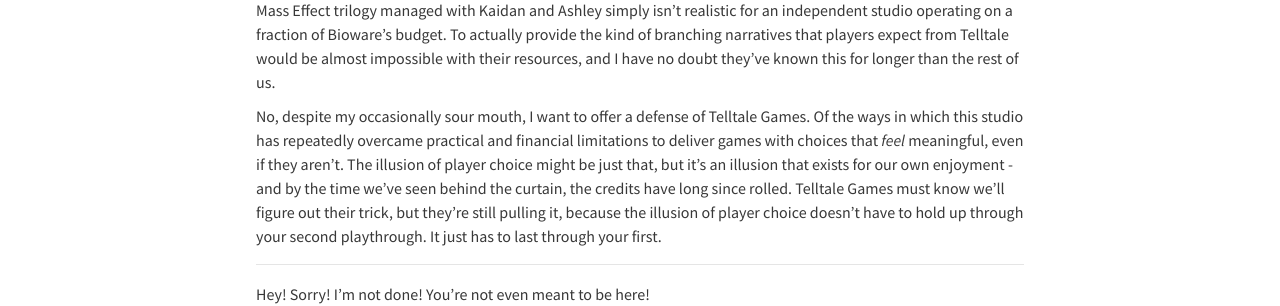
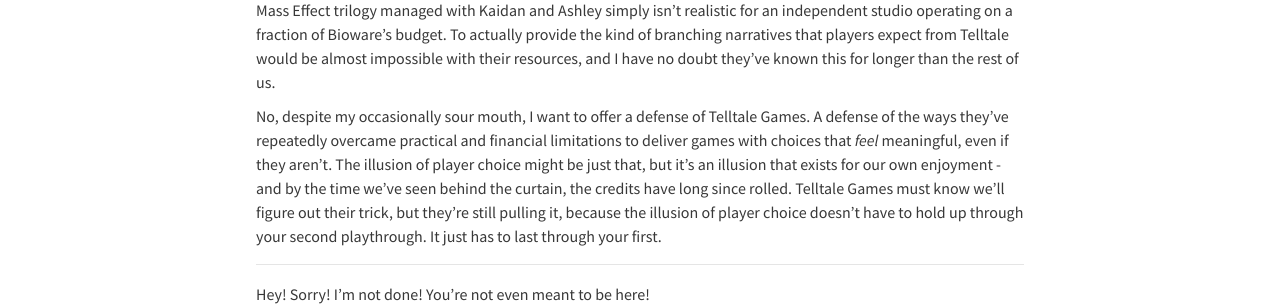
Before and after one commit to elliotherriman/website, a Jekyll site: the page built from _posts/2018-04-11-meaningful-choices-adjacent.markdown, in a window 1280 px wide and 900 px high, scrolled down 1608 px. Shown: the part 285-591 px from the top of the window. Built offline with Jekyll 4.4.1, drawn with Linux system fonts in a browser that asks for light colours; nearby versions of some CDN libraries.

Commit message:
Update 2018-04-11-meaningful-choices-adjacent.markdown

```diff
--- a/_posts/2018-04-11-meaningful-choices-adjacent.markdown
+++ b/_posts/2018-04-11-meaningful-choices-adjacent.markdown
@@ -42,7 +42,7 @@
 
 I want to be very, very clear on this. I have no intention of criticising Telltale Games, or any of their writers, past or present, for failing to meet audience expectations, regardless of where those expectations came from. What the Mass Effect trilogy managed with Kaidan and Ashley simply isn't realistic for an independent studio operating on a fraction of Bioware's budget. To actually provide the kind of branching narratives that players expect from Telltale would be almost impossible with their resources, and I have no doubt they've known this for longer than the rest of us.
 
-No, despite my occasionally sour mouth, I want to offer a defense of Telltale Games. Of the ways in which this studio has repeatedly overcame practical and financial limitations to deliver games with choices that _feel_ meaningful, even if they aren't. The illusion of player choice might be just that, but it's an illusion that exists for our own enjoyment - and by the time we've seen behind the curtain, the credits have long since rolled. Telltale Games must know we'll figure out their trick, but they're still pulling it, because the illusion of player choice doesn't have to hold up through your second playthrough. It just has to last through your first.
+No, despite my occasionally sour mouth, I want to offer a defense of Telltale Games. A defense of the ways they've repeatedly overcame practical and financial limitations to deliver games with choices that _feel_ meaningful, even if they aren't. The illusion of player choice might be just that, but it's an illusion that exists for our own enjoyment - and by the time we've seen behind the curtain, the credits have long since rolled. Telltale Games must know we'll figure out their trick, but they're still pulling it, because the illusion of player choice doesn't have to hold up through your second playthrough. It just has to last through your first.
 
 ---
 
```
